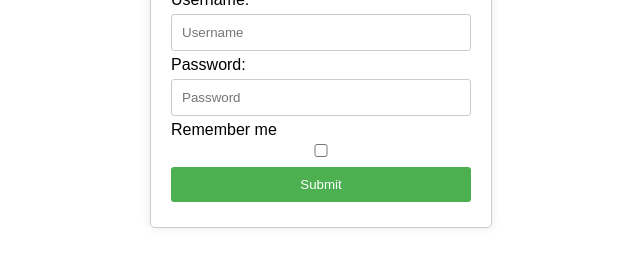
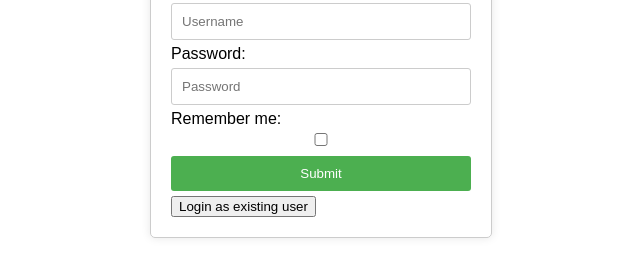
Before and after one commit to acciojob/remember-me-login-form-Arsh249, a website: page main.html in a window 1280 px wide. Shown: the part 341-618 px from the top of the page, without its empty margins (319-959 px from the left). Drawn offline with Linux system fonts and the light colour scheme.

Commit message:
created a submission

```diff
--- a/main.html
+++ b/main.html
@@ -15,10 +15,11 @@
   <input type="text" id="username" name="username" placeholder="Username" required>
   <label for="password">Password:</label>
   <input type="password" id="password" name="password" placeholder="Password" required>
-  <label for="checkbox">Remember me</label>
+  <label for="checkbox">Remember me:</label>
   <input type="checkbox" id="checkbox" name="remember">
 
   <input type="submit" id="submit" value="Submit">
+		<button id='existing'>Login as existing user</button>
 </form>
     <script type="text/javascript" src="./script.js">
 </script>
```
